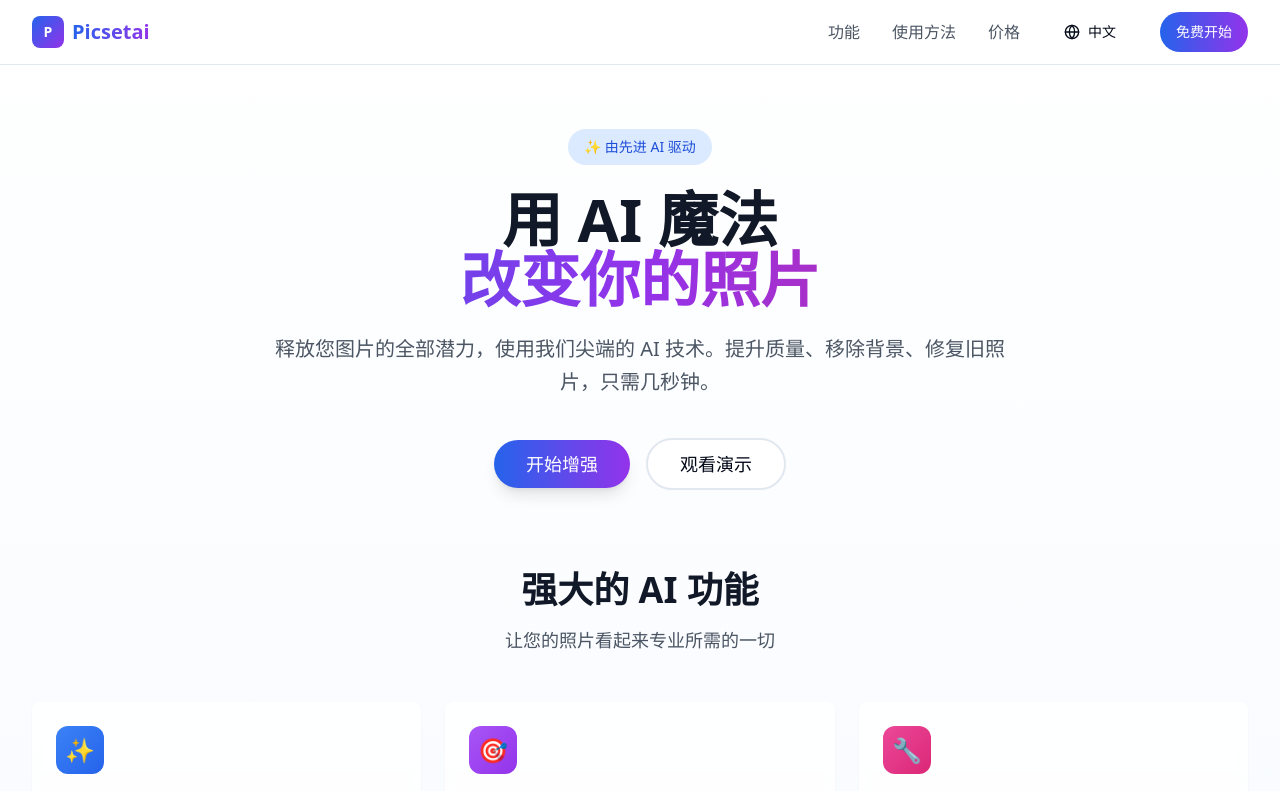
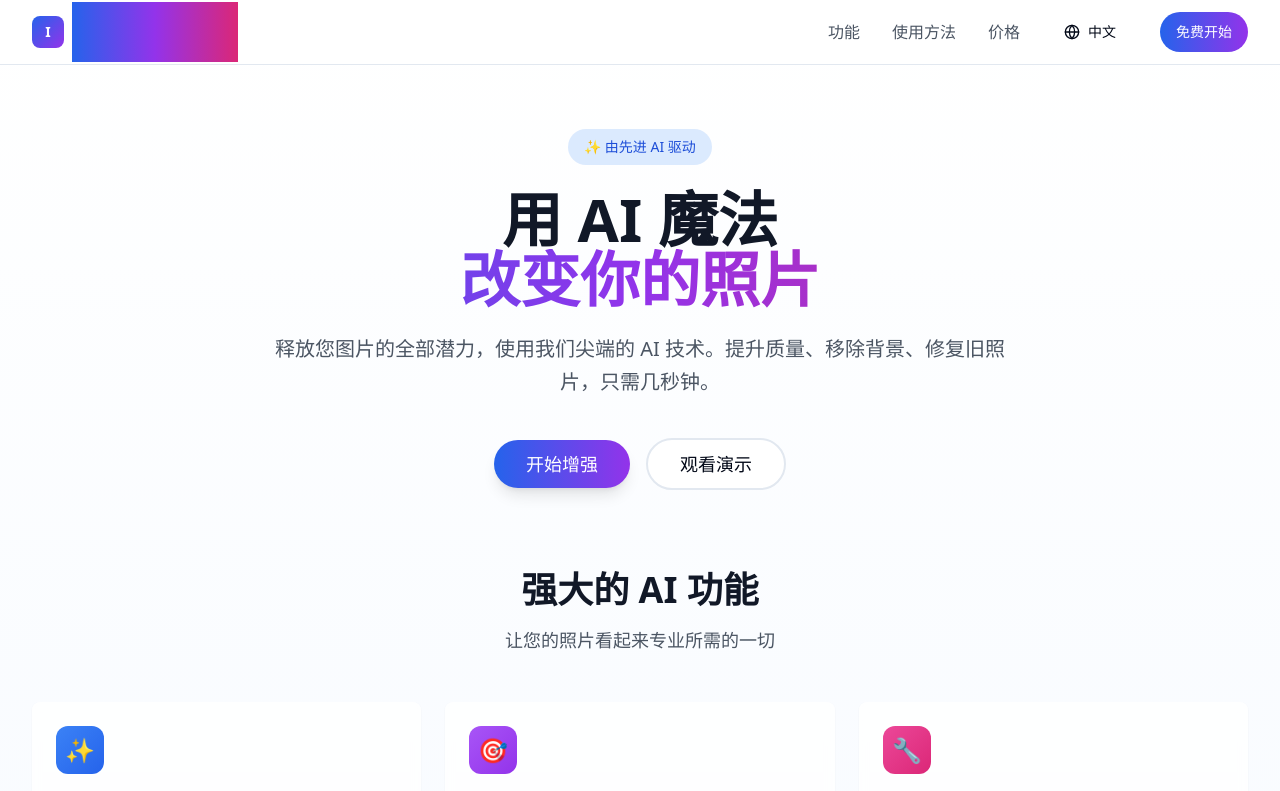
Before and after one commit to yifanLIU888/flying-lemur-dive-IPOW, a React (Vite) app: page / in a window 1280 px wide. Shown: the top 791 px of the page. Built offline with nearby package versions, Linux system fonts and the light colour scheme.

Commit message:
[dyad] wrote 3 file(s)

```diff
--- /dev/null
+++ b/src/components/logo.tsx
@@ -0,0 +1,11 @@
+"use client";
+
+const Logo = () => {
+  return (
+    <h1 className="text-5xl md:text-6xl font-bold text-transparent bg-gradient-to-r from-blue-600 via-purple-600 to-pink-600">
+      IPOW
+    </h1>
+  );
+};
+
+export default Logo;
--- a/src/pages/Index.tsx
+++ b/src/pages/Index.tsx
@@ -8,6 +8,7 @@ import NewsletterSignup from "@/components/newsletter";
 import { useLanguage } from "@/contexts/LanguageContext";
 import LanguageSwitcher from "@/components/LanguageSwitcher";
 import { useNavigate } from "react-router-dom";
+import Logo from "@/components/logo"; // Import the new Logo component
 
 const Index = () => {
   const { t } = useLanguage();
@@ -21,11 +22,9 @@ const Index = () => {
           <div className="flex justify-between items-center h-16">
             <div className="flex items-center space-x-2">
               <div className="w-8 h-8 bg-gradient-to-br from-blue-600 to-purple-600 rounded-lg flex items-center justify-center">
-                <span className="text-white font-bold text-sm">P</span>
+                <span className="text-white font-bold text-sm">I</span>
               </div>
-              <h1 className="text-xl font-bold bg-gradient-to-r from-blue-600 to-purple-600 bg-clip-text text-transparent">
-                Picsetai
-              </h1>
+              <Logo />
             </div>
             <nav className="hidden md:flex items-center space-x-8">
               <a href="#features" className="text-gray-600 hover:text-blue-600 transition-colors font-medium">
@@ -265,8 +264,7 @@ const Index = () => {
                 <p className="text-center font-medium text-gray-700">{t("beforeAfter.before")}</p>
               </CardContent>
             </Card>
-
-            <Card className="overflow-hidden border-0 shadow-xl">
+                        <Card className="overflow-hidden border-0 shadow-xl">
               <div className="aspect-video bg-gradient-to-br from-blue-500 to-purple-600 flex items-center justify-center">
                 <div className="text-white text-center p-8">
                   <div className="text-4xl mb-2">✨</div>
@@ -329,8 +327,7 @@ const Index = () => {
                   t("plan.enterprise.feature4"),
                   t("plan.enterprise.feature5")
                 ],
-                highlighted: false
-              }
+                highlighted: false              }
             ].map((plan, index) => (
               <Card key={index} className={`${plan.highlighted ? 'border-2 border-purple-500 shadow-2xl scale-105' : 'border'} bg-white`}>
                 <CardContent className="p-8">
@@ -407,9 +404,9 @@ const Index = () => {
             <div className="col-span-2 md:col-span-1">
               <div className="flex items-center space-x-2 mb-4">
                 <div className="w-8 h-8 bg-gradient-to-br from-blue-600 to-purple-600 rounded-lg flex items-center justify-center">
-                  <span className="text-white font-bold text-sm">P</span>
+                  <span className="text-white font-bold text-sm">I</span>
                 </div>
-                <h3 className="text-lg font-bold text-white">Picsetai</h3>
+                <h3 className="text-lg font-bold text-white">IPOW</h3>
               </div>
               <p className="text-sm text-gray-400 mb-4">
                 {t("footer.description")}
@@ -454,7 +451,7 @@ const Index = () => {
 
           <div className="border-t border-gray-800 pt-8 flex flex-col md:flex-row justify-between items-center">
             <p className="text-sm text-gray-400 mb-4 md:mb-0">
-              © 2024 Picsetai. {t("footer.rights")}.
+              © 2024 IPOW. {t("footer.rights")}.
             </p>
             <div className="flex items-center space-x-2 text-sm text-gray-400">
               <span>{t("footer.madeWith")}</span>
```
